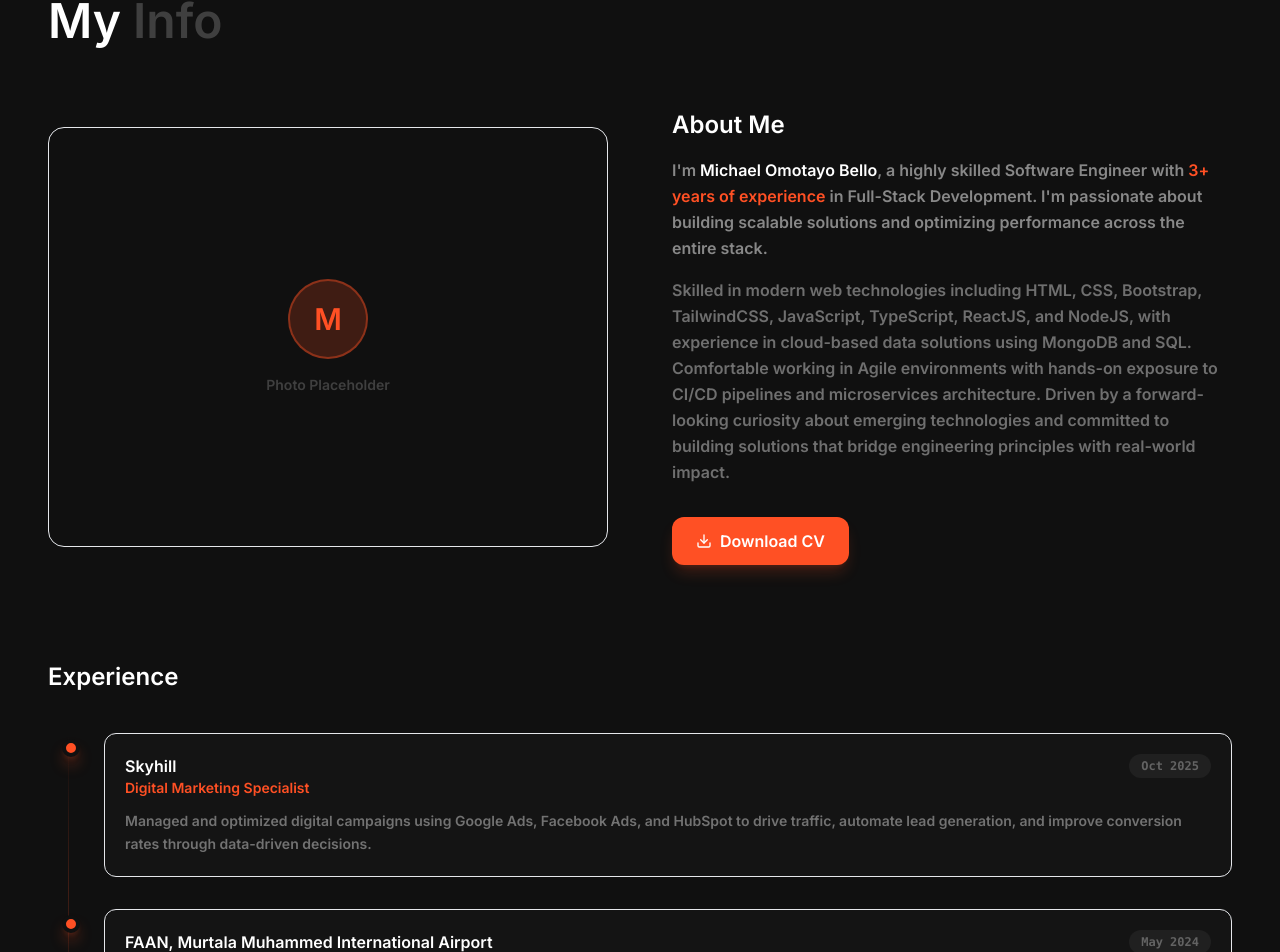
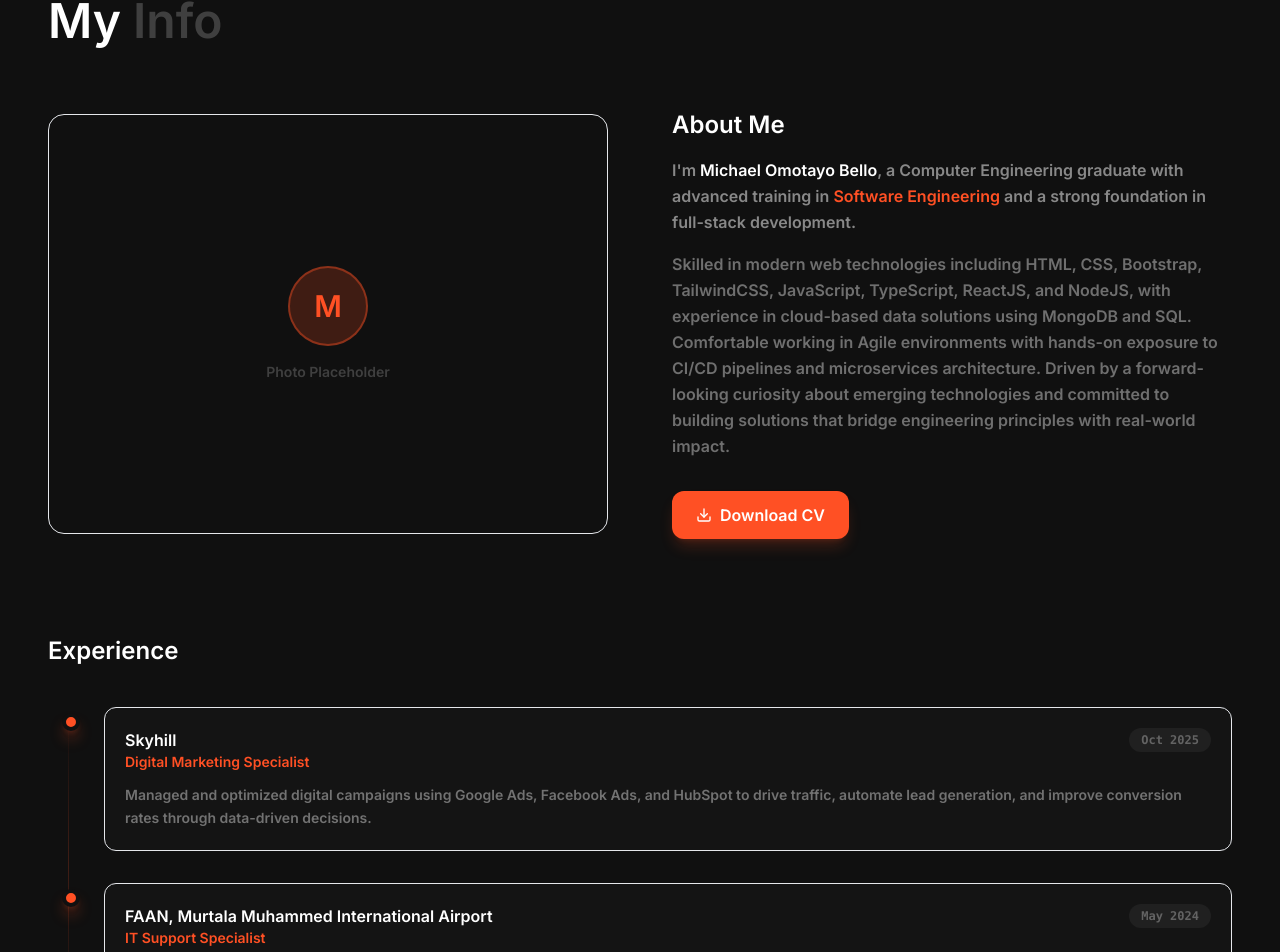
Before and after one commit to tyor-0/Michael-Bello, a React (Vite) app: page / in a window 1280 px wide. Shown: the part 1719-2671 px from the top of the page. Built offline with nearby package versions, Linux system fonts and the light colour scheme.

Commit message:
about-me

```diff
--- a/src/components/Info.jsx
+++ b/src/components/Info.jsx
@@ -74,15 +74,13 @@ function Info() {
                 <span className="text-white font-semibold">
                   Michael Omotayo Bello
                 </span>
-                , a highly skilled Software Engineer with{" "}
-                <strong className="text-[#FF5024]">3+ years of experience</strong>{" "}
-                in Full-Stack Development. I'm passionate about building scalable
-                solutions and optimizing performance across the entire stack.
+                , a Computer Engineering graduate with advanced training in{" "}
+                <strong className="text-[#FF5024]">Software Engineering</strong>{" "}
+                and a strong foundation in full-stack development.
               </p>
               <p className="text-white/40 leading-relaxed mb-8">
                 Skilled in modern web technologies including HTML, CSS, Bootstrap, TailwindCSS, JavaScript, TypeScript, ReactJS, and NodeJS, with experience in cloud-based data solutions using MongoDB and SQL. Comfortable working in
                 Agile environments with hands-on exposure to CI/CD pipelines and microservices architecture. Driven by a forward-looking curiosity about emerging technologies and committed to building solutions that bridge engineering principles with real-world impact.
-
               </p>
               <a
                 href="https://drive.google.com/file/d/1WBmhivDJVG2iVtj29wcbcZy1zJLflQbB/view?usp=drive_link"
```
